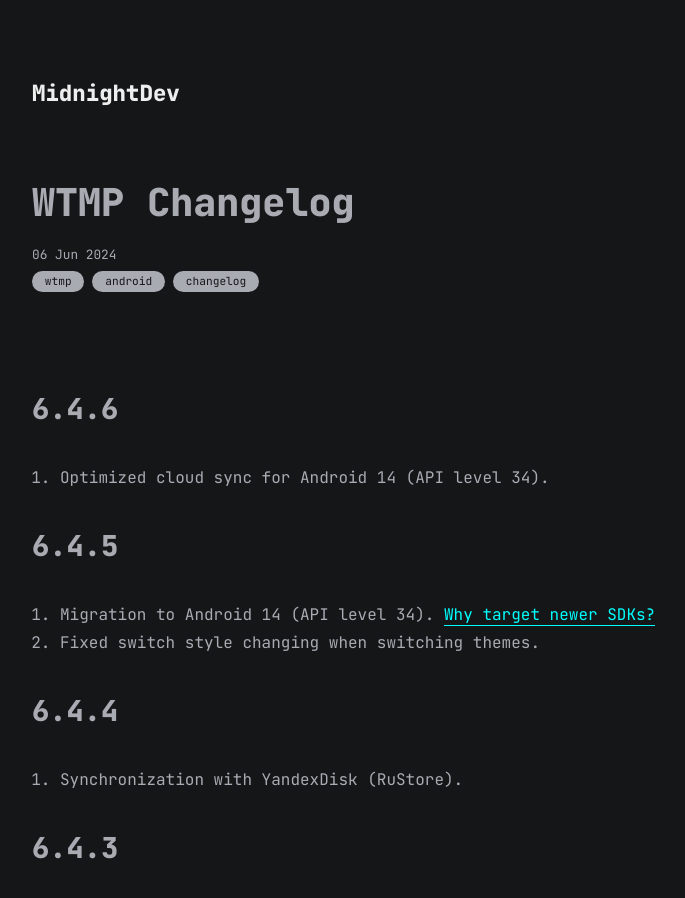
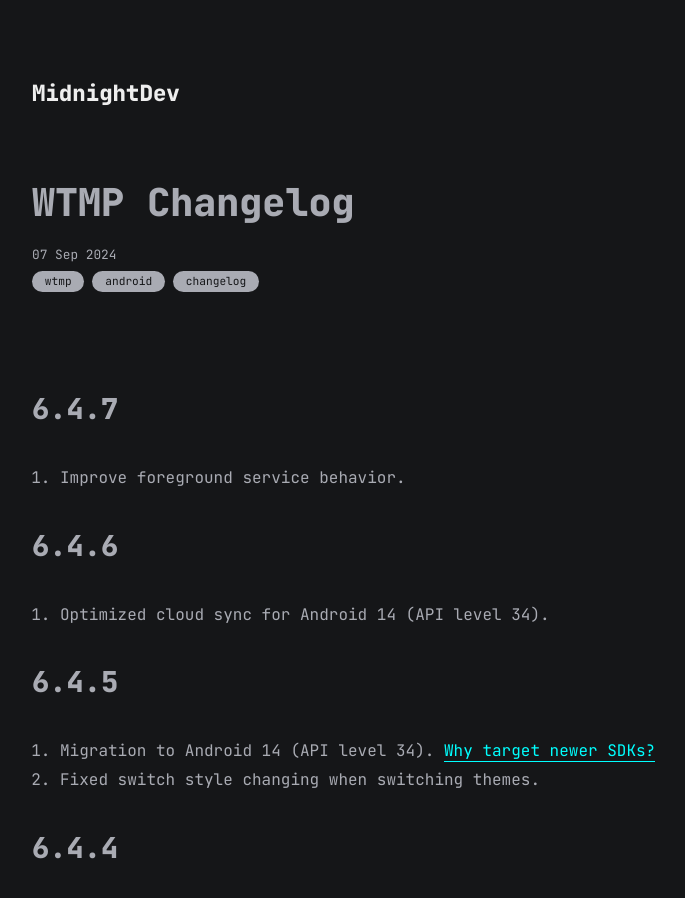
Before and after one commit to mdnghtdv/mdnghtdv.github.io, a Jekyll site: the page built from all_collections/_posts/2024-09-07-wtmp-changelog.md, in a window 1280 px wide and 900 px high. Shown: the whole window, without its empty margins (283-968 px from the left). Built offline with Jekyll 4.4.1, drawn with Linux system fonts in a browser that asks for light colours.

Commit message:
Update and rename 2024-06-06-wtmp-changelog.md to 2024-09-07-wtmp-changelog.md

```diff
--- a/all_collections/_posts/2024-06-06-wtmp-changelog.md
+++ b/all_collections/_posts/2024-09-07-wtmp-changelog.md
@@ -1,9 +1,13 @@
 ---
 layout: post
 title: WTMP Changelog
-date: 2024-06-06
+date: 2024-09-07
 categories: [wtmp, android, changelog]
 ---
+
+## 6.4.7
+
+1. Improve foreground service behavior.
 
 ## 6.4.6
 
```
